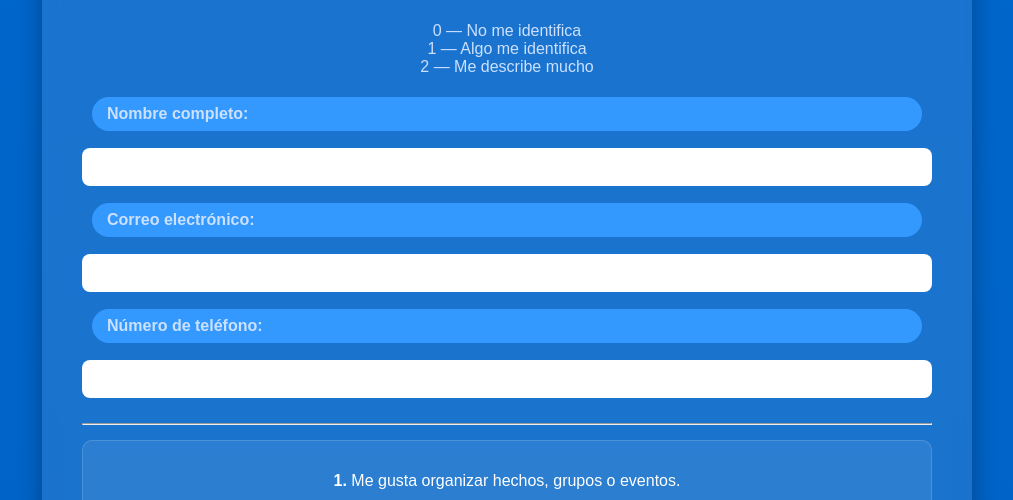
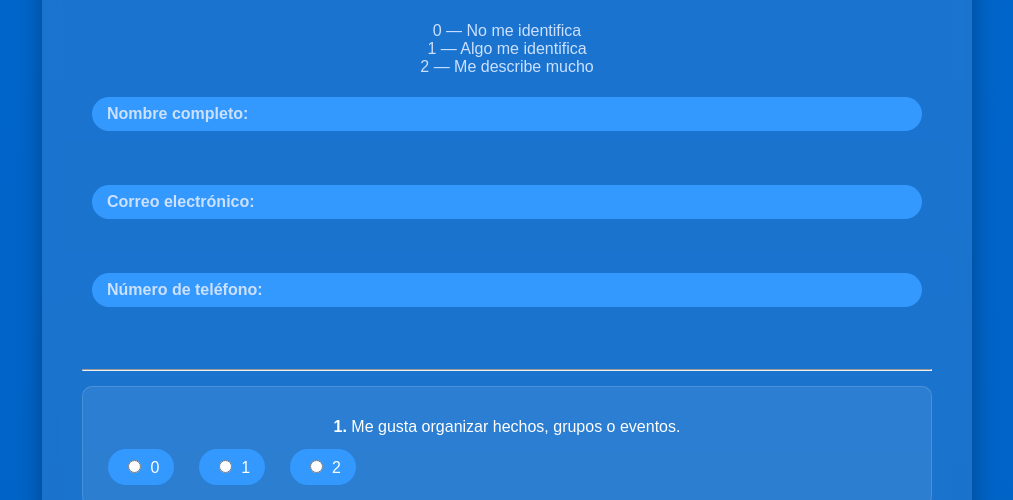
Before and after one commit to gsanabria03/test-dones, a plain HTML site: page index.html in a window 1280 px wide. Shown: the part 283-783 px from the top of the page, without its empty margins (133-1146 px from the left). Drawn offline with Linux system fonts and the light colour scheme.

Commit message:
Update styles.css

```diff
--- a/styles.css
+++ b/styles.css
@@ -130,9 +130,9 @@ button:hover {
 }
 
 #info-form input {
-  padding: 10px;
-  border-radius: 8px;
+  background-color: transparent;
+  outline: none;
   border: none;
-  outline: none;
+  color: #c5c5c5;
   font-size: 16px;
 }
```
